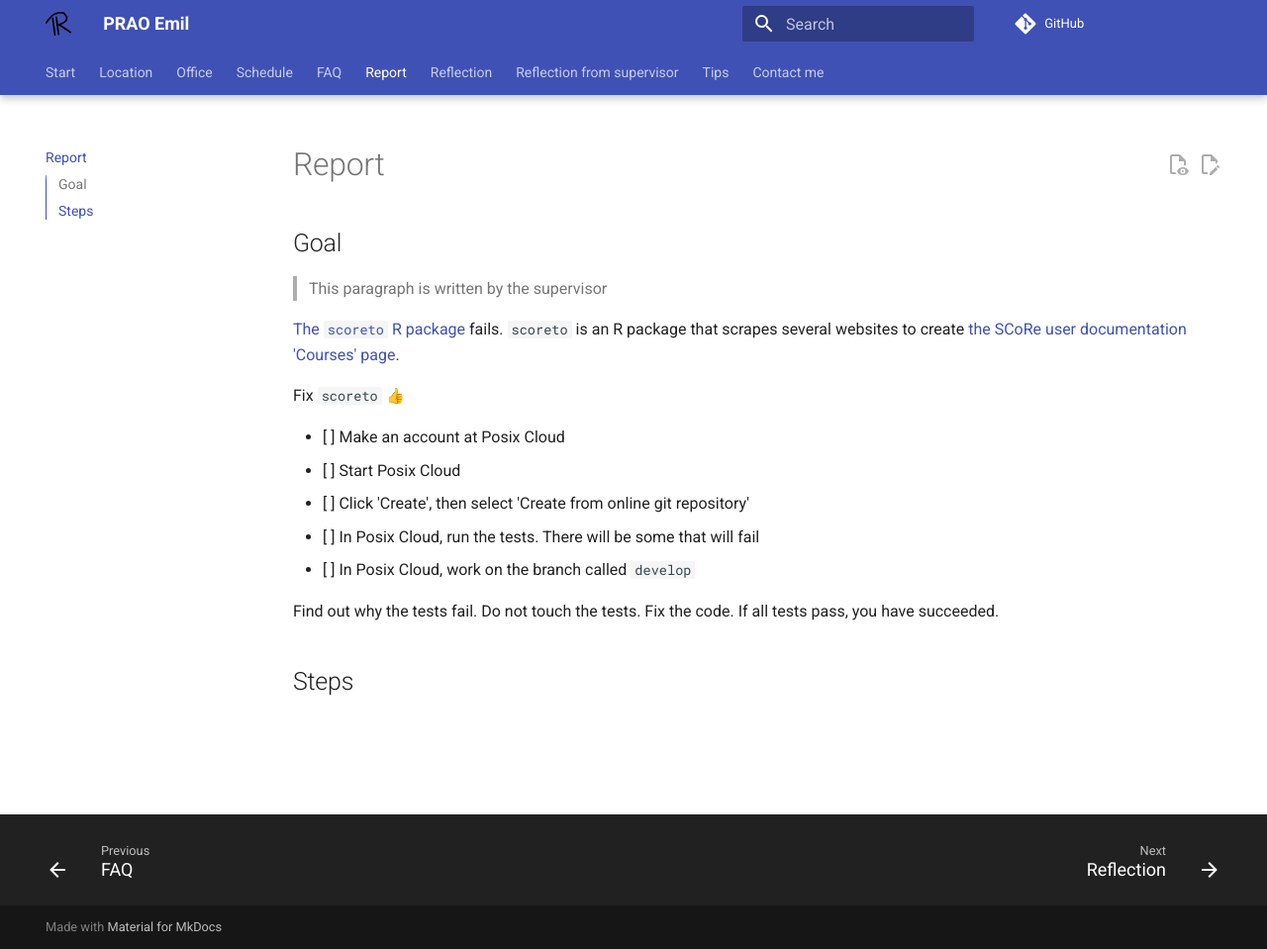
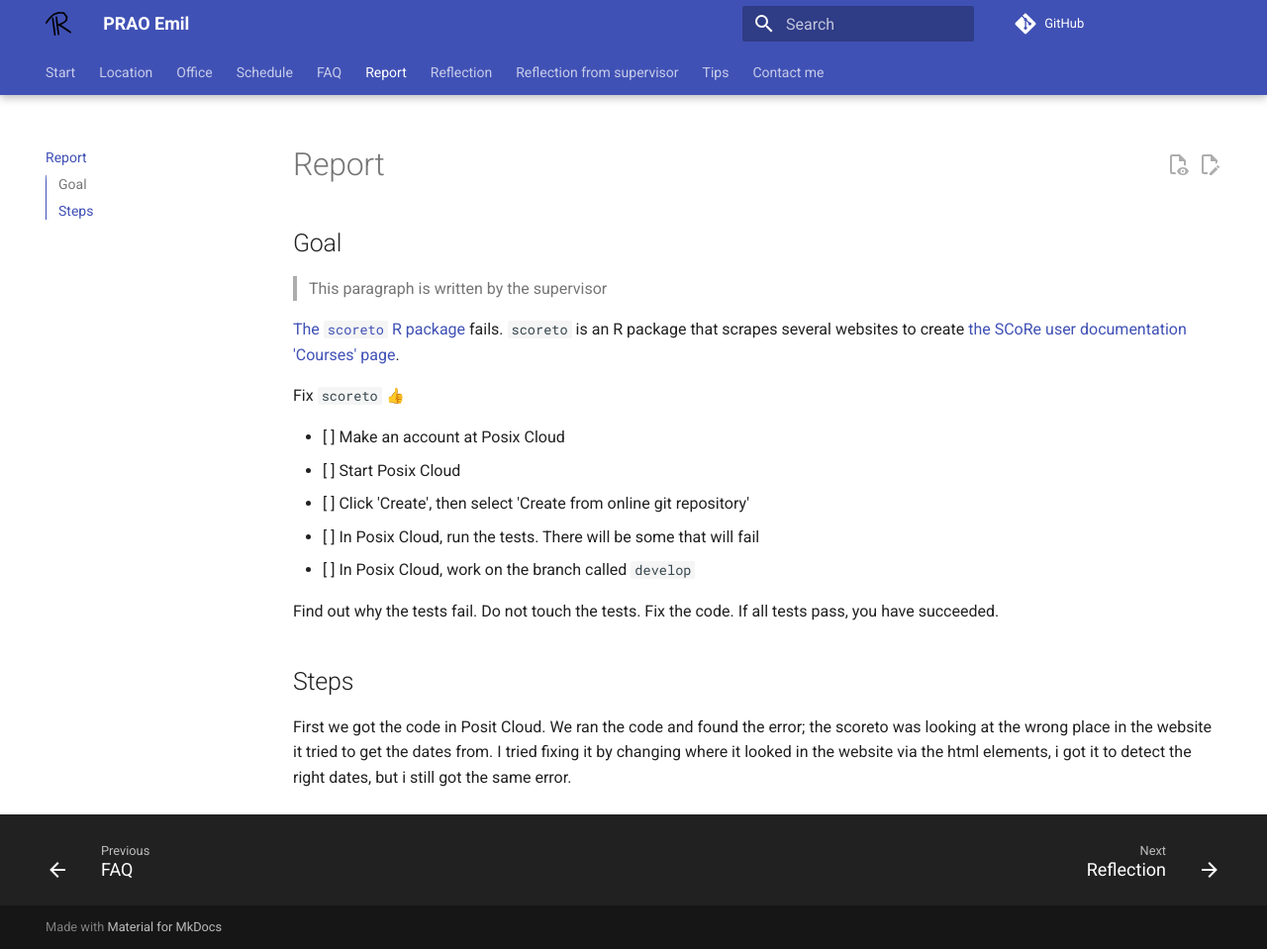
Before and after one commit to richelbilderbeek/prao_emil_20260320, an MkDocs documentation site: the page built from docs/report.md, in a window 1280 px wide and 959 px high. Shown: the whole window at 99% size. Built offline with MkDocs 1.6.1 and Material for MkDocs 9.7.7, drawn with Linux system fonts in a browser that asks for light colours; emoji names are drawn with the system emoji font; comment, search, counter and statistics services are not loaded.

Commit message:
Wrote my report

```diff
--- a/docs/report.md
+++ b/docs/report.md
@@ -21,3 +21,6 @@ Find out why the tests fail. Do not touch the tests.
 Fix the code. If all tests pass, you have succeeded.
 
 ## Steps
+First we got the code in Posit Cloud.
+We ran the code and found the error; the scoreto was looking at the wrong place in the website it tried to get the dates from.
+I tried fixing it by changing where it looked in the website via the html elements, i got it to detect the right dates, but i still got the same error.
```
